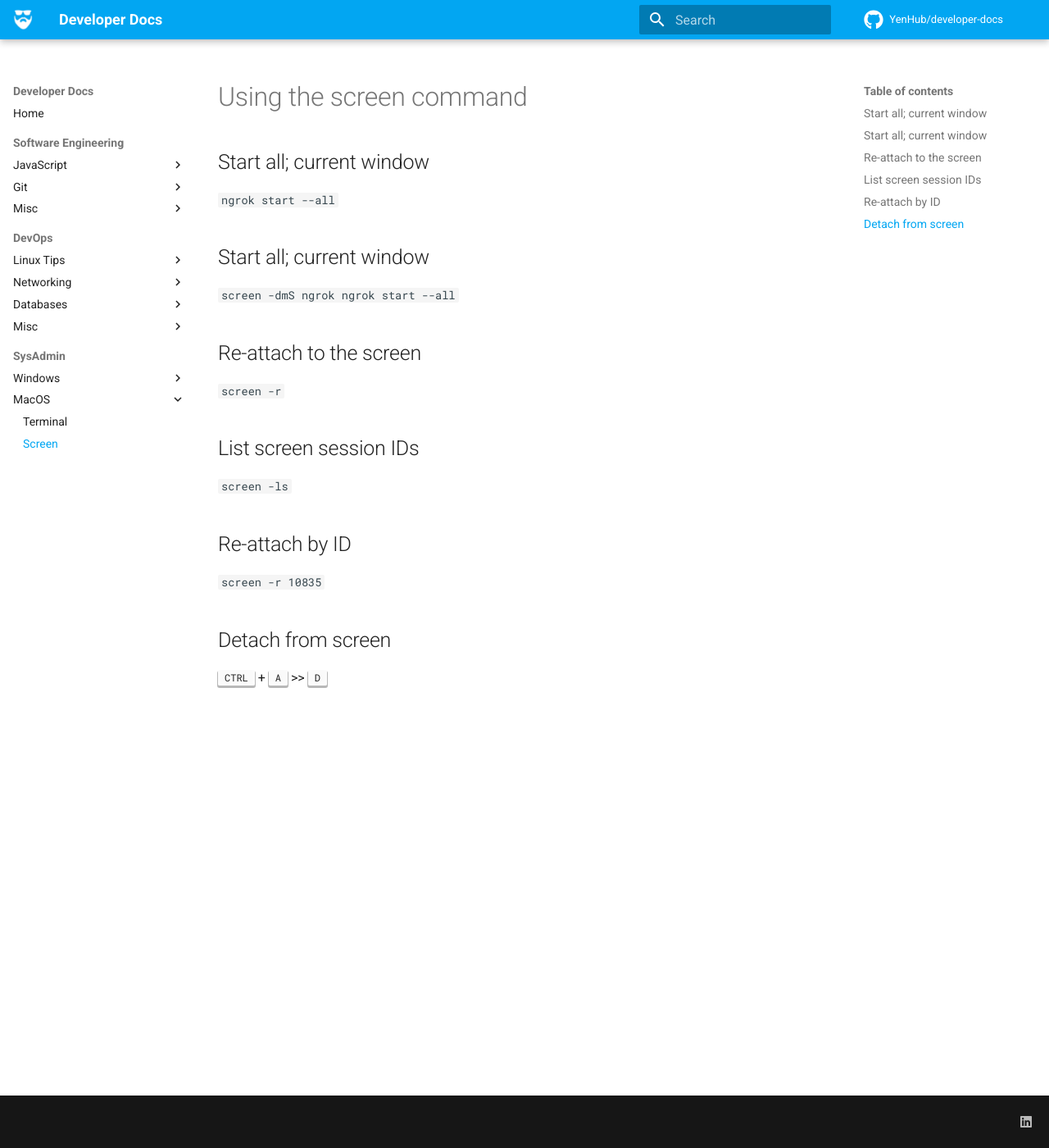
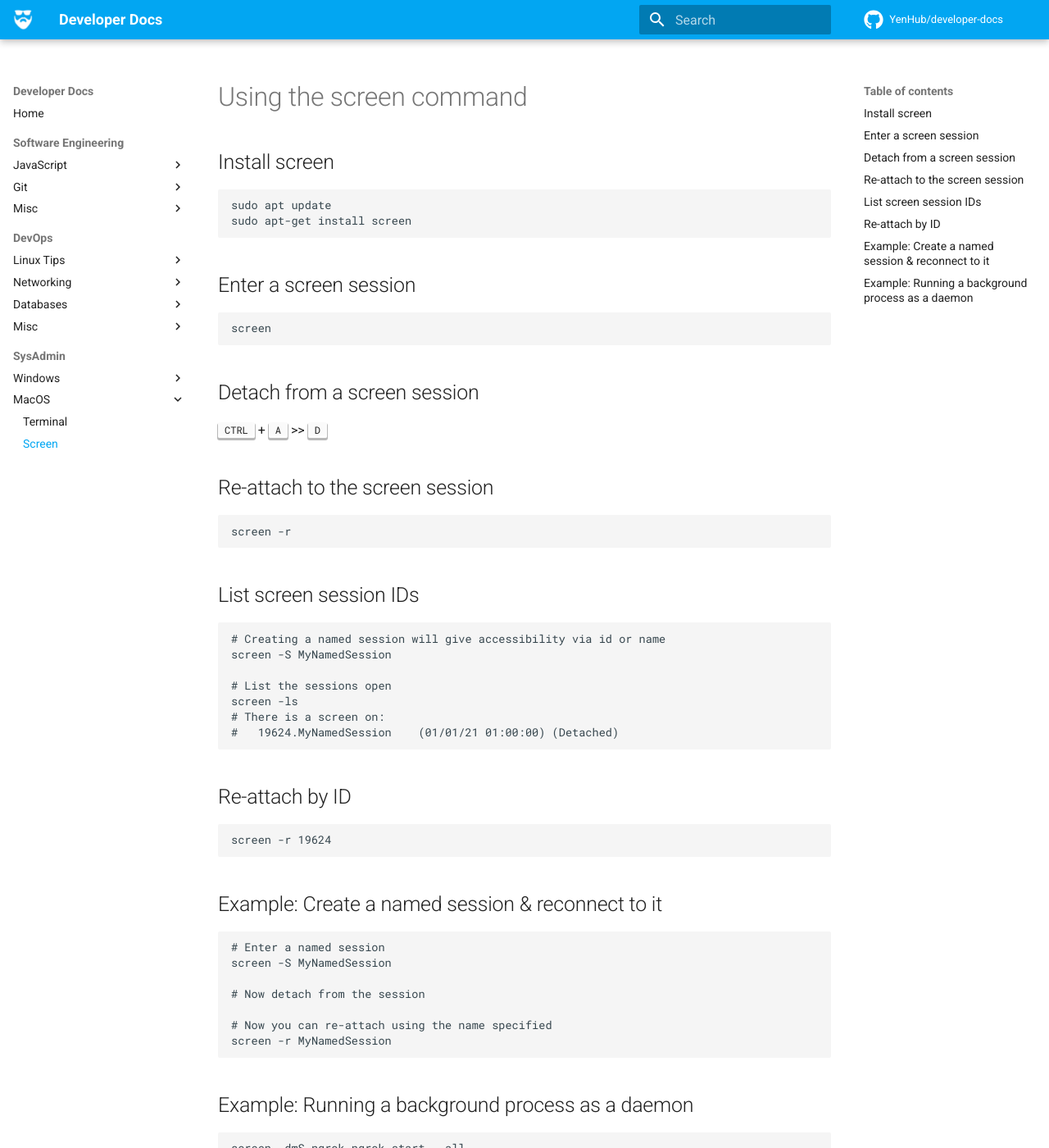
Before and after one commit to YenHub/developer-docs, an MkDocs documentation site: the page built from docs/sysadmin/macos/screen.md, in a window 1280 px wide and 1400 px high. Shown: the whole window at 82% size. Built offline with MkDocs 1.6.1 and Material for MkDocs 9.7.7, drawn with Linux system fonts in a browser that asks for light colours; comment, search, counter and statistics services are not loaded.

Commit message:
🔨 Wee fixes

````diff
--- a/docs/sysadmin/macos/screen.md
+++ b/docs/sysadmin/macos/screen.md
@@ -1,25 +1,60 @@
 # Using the screen command
 
-## Start all; current window
+## Install screen
 
-`ngrok start --all`
+```bash
+sudo apt update
+sudo apt-get install screen
+```
 
-## Start all; current window
+## Enter a screen session
 
-`screen -dmS ngrok ngrok start --all`
+```bash
+screen
+```
 
-## Re-attach to the screen
+## Detach from a screen session
 
-`screen -r`
+<kbd>CTRL</kbd> + <kbd>A</kbd> >> <kbd>D</kbd>
+
+## Re-attach to the screen session
+
+```bash
+screen -r
+```
 
 ## List screen session IDs
 
-`screen -ls`
+```bash
+# Creating a named session will give accessibility via id or name
+screen -S MyNamedSession
+
+# List the sessions open
+screen -ls
+# There is a screen on:
+# 	19624.MyNamedSession	(01/01/21 01:00:00)	(Detached)
+```
 
 ## Re-attach by ID
 
-`screen -r 10835`
+```bash
+screen -r 19624
+```
 
-## Detach from screen
+## Example: Create a named session & reconnect to it
 
-<kbd>CTRL</kbd> + <kbd>A</kbd> >> <kbd>D</kbd>
+```bash
+# Enter a named session
+screen -S MyNamedSession
+
+# Now detach from the session
+
+# Now you can re-attach using the name specified
+screen -r MyNamedSession
+```
+
+## Example: Running a background process as a daemon
+
+```bash
+screen -dmS ngrok ngrok start --all
+```
````
Also changed, not shown: docs/engineering/javascript/react/react-class-timeout.md (+3 -3 lines).
